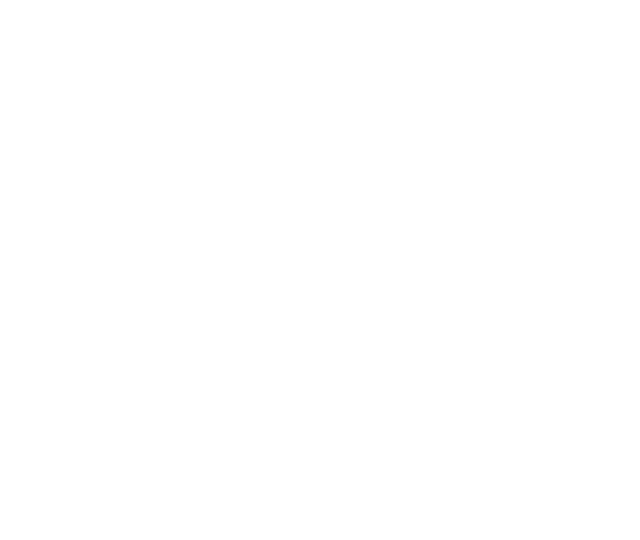
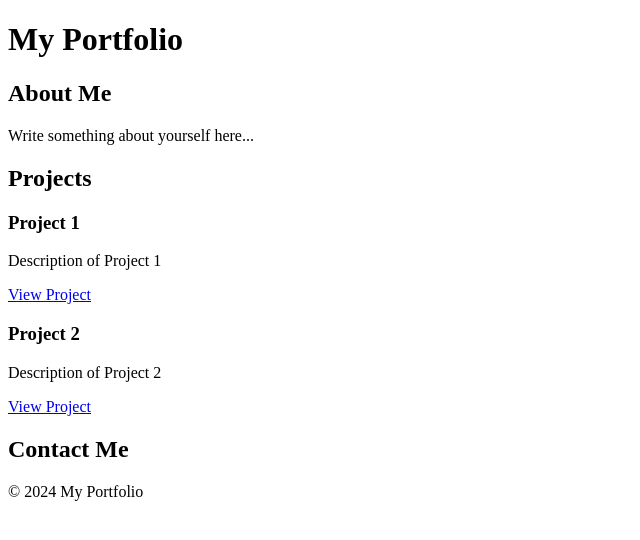
Before and after one commit to vaescobarb/tutorial-portfolio, a plain HTML site: page index.html in a window 1280 px wide. Shown: the whole page, without its empty margins (0-640 px from the left). Drawn offline with Linux system fonts and the light colour scheme.

Commit message:
added index.html

```diff
--- a/index.html
+++ b/index.html
@@ -1,6 +1,49 @@
-<html>
-    <head>
-        <meta charset = "utf-8">
-        <title>Tutorial portfolio</title>
-    </head>
+<!DOCTYPE html>
+<html lang="en">
+<head>
+    <meta charset="UTF-8">
+    <meta name="viewport" content="width=device-width, initial-scale=1.0">
+    <title>My Portfolio</title>
+    <link rel="stylesheet" href="styles.css"> <!-- You can link an external stylesheet here -->
+</head>
+<body>
+
+    <header>
+        <h1>My Portfolio</h1>
+        <!-- You can add navigation links here -->
+    </header>
+
+    <main>
+        <section>
+            <h2>About Me</h2>
+            <p>Write something about yourself here...</p>
+        </section>
+
+        <section>
+            <h2>Projects</h2>
+            <!-- List your projects here with descriptions and links -->
+            <div class="project">
+                <h3>Project 1</h3>
+                <p>Description of Project 1</p>
+                <a href="#">View Project</a>
+            </div>
+            <div class="project">
+                <h3>Project 2</h3>
+                <p>Description of Project 2</p>
+                <a href="#">View Project</a>
+            </div>
+            <!-- Add more projects as needed -->
+        </section>
+
+        <section>
+            <h2>Contact Me</h2>
+            <!-- Add a contact form or your contact information here -->
+        </section>
+    </main>
+
+    <footer>
+        <p>&copy; 2024 My Portfolio</p>
+    </footer>
+
+</body>
 </html>
```
